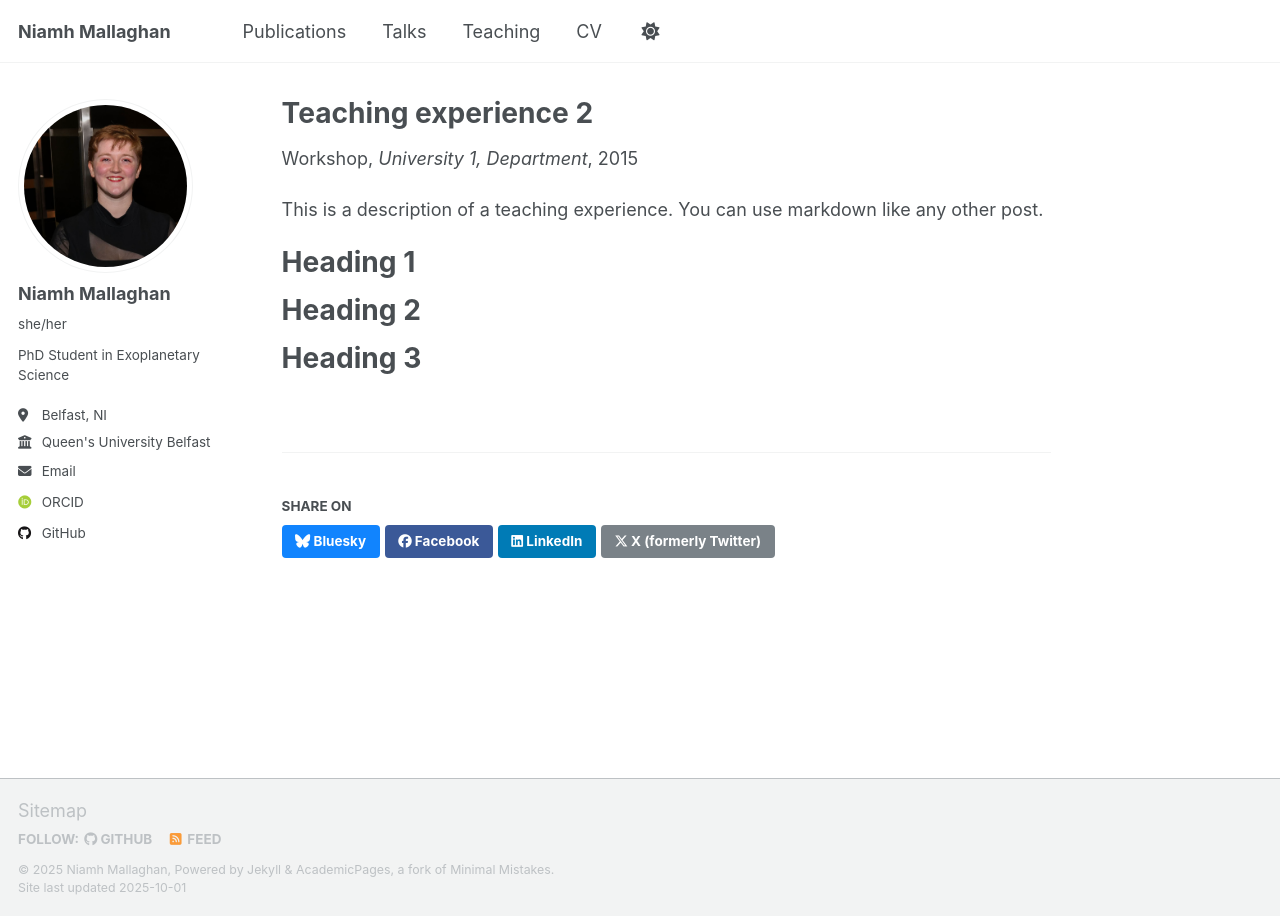
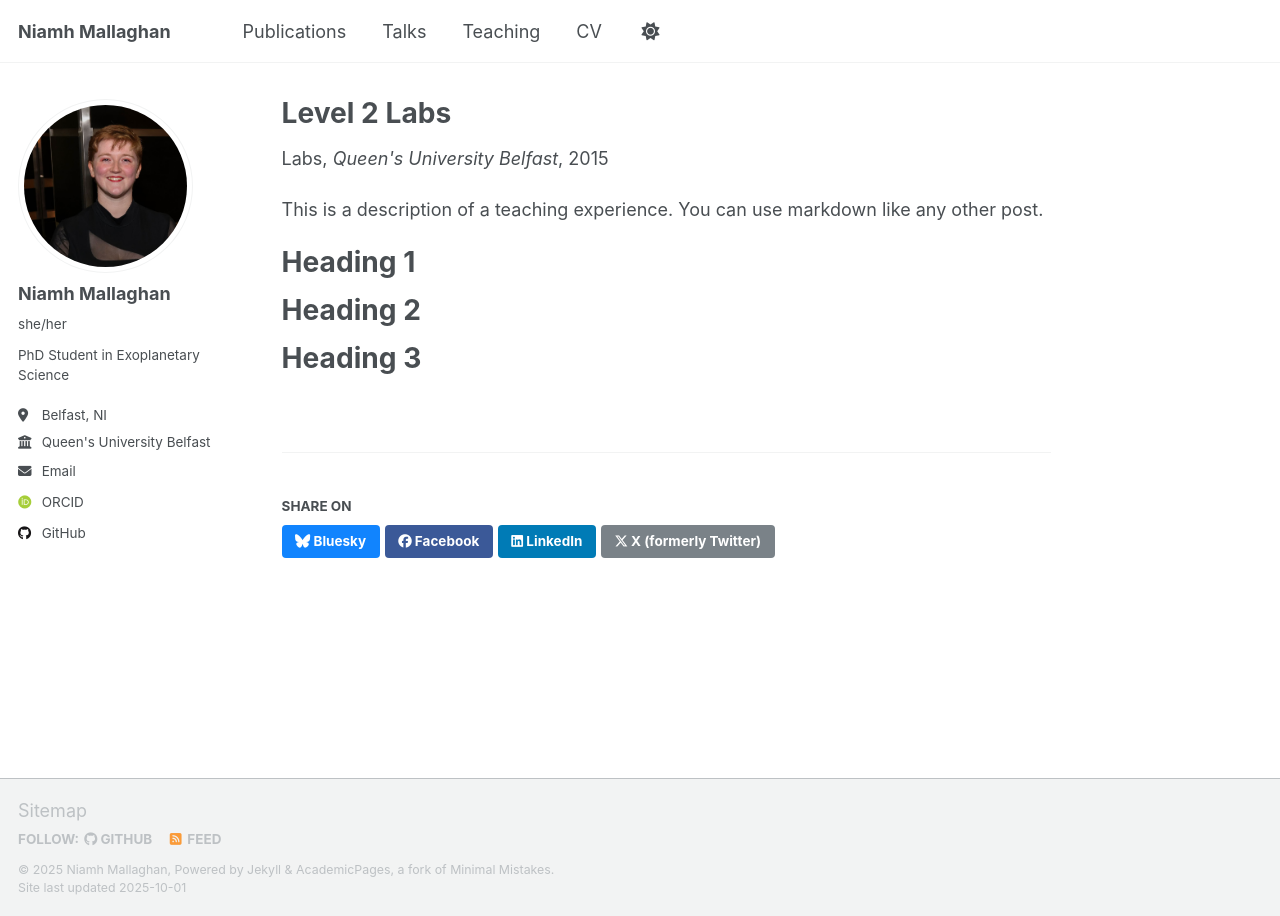
Before and after one commit to nmallaghan/nmallaghan.github.io, a Jekyll site: the page built from _teaching/2015-spring-teaching-2.md, in a window 1280 px wide. Built offline with Jekyll 4.4.1, drawn with Linux system fonts in a browser that asks for light colours; some web fonts are replaced; a script that is not in the unit is left out; a file with an impossible date is left out.

Commit message:
Update 2015-spring-teaching-2.md

```diff
--- a/_teaching/2015-spring-teaching-2.md
+++ b/_teaching/2015-spring-teaching-2.md
@@ -1,11 +1,11 @@
 ---
-title: "Teaching experience 2"
+title: "Level 2 Labs"
 collection: teaching
-type: "Workshop"
+type: "Labs"
 permalink: /teaching/2015-spring-teaching-1
-venue: "University 1, Department"
+venue: "Queen's University Belfast"
 date: 2015-01-01
-location: "City, Country"
+location: "Belfast, United Kingdom"
 ---
 
 This is a description of a teaching experience. You can use markdown like any other post.
```
